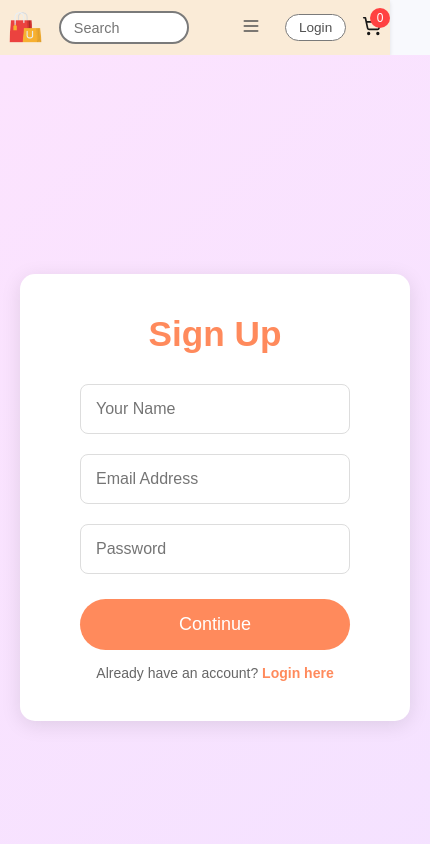
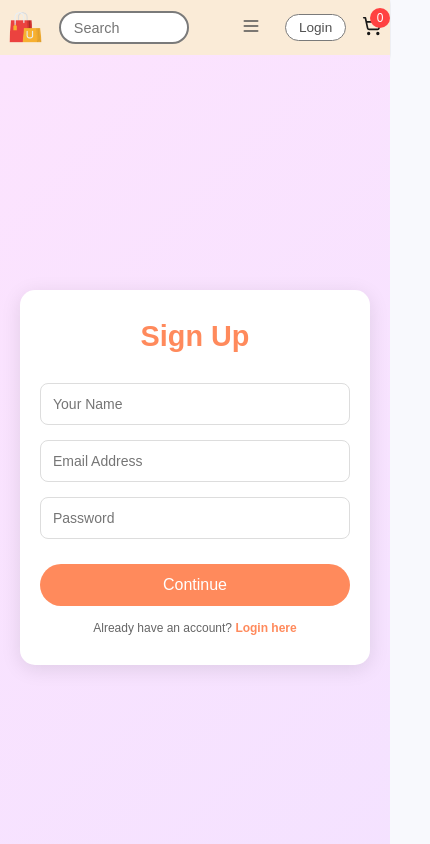
Before and after one commit to sakshamsingh03/Zero-Fashion, a React (Create React App) app: page /login in a window 390 px wide. Shown: the top 844 px of the page, 430 px wide, since content can reach past the window. Built offline with nearby package versions, Linux system fonts and the light colour scheme.

Commit message:
responsive

```diff
--- a/src/Pages/CSS/LoginSignup.css
+++ b/src/Pages/CSS/LoginSignup.css
@@ -4,23 +4,25 @@ body {
     margin: 0;
     padding: 0;
 }
+
 .loginsignup {
     width: 100%;
-    height: 100vh;
+    min-height: 100vh;
     background: linear-gradient(135deg, #fce3fe, #f4e2ff);
     display: flex;
     align-items: center;
     justify-content: center;
     padding: 20px;
+    box-sizing: border-box;
 }
 
-
 .loginsignup-container {
-    width: 500px;
+    width: 100%;
+    max-width: 500px;
     height: auto;
     background: white;
     margin: auto;
-    padding: 40px 60px;
+    padding: 40px 30px;
     box-shadow: 0px 4px 20px rgba(0, 0, 0, 0.1);
     border-radius: 15px;
     text-align: center;
@@ -29,7 +31,7 @@ body {
 .loginsignup-container h1 {
     margin-bottom: 30px;
     color: #ff8a5c;
-    font-size: 2.2rem;
+    font-size: clamp(1.8rem, 4vw, 2.2rem);
     font-weight: 600;
 }
 
@@ -41,11 +43,13 @@ body {
 }
 
 .loginsignup-fields input {
+    width: 100%;
     padding: 15px;
     border: 1px solid #ddd;
     border-radius: 8px;
-    font-size: 16px;
+    font-size: clamp(14px, 2vw, 16px);
     transition: border-color 0.3s ease;
+    box-sizing: border-box;
 }
 
 .loginsignup-fields input:focus {
@@ -60,7 +64,7 @@ body {
     color: white;
     border: none;
     border-radius: 30px;
-    font-size: 18px;
+    font-size: clamp(16px, 2vw, 18px);
     cursor: pointer;
     margin-top: 25px;
     transition: background-color 0.3s ease;
@@ -72,7 +76,7 @@ body {
 
 .loginsignup-login {
     margin-top: 15px;
-    font-size: 14px;
+    font-size: clamp(12px, 2vw, 14px);
     color: #666;
 }
 
@@ -85,29 +89,27 @@ body {
 .loginsignup-login span:hover {
     text-decoration: underline;
 }
+/* Media Queries */
+@media screen and (max-width: 576px) {
+    .loginsignup-container {
+        padding: 30px 20px;
+    }
 
-.loginsignup-agree {
-    display: flex;
-    align-items: center;
-    justify-content: center;
-    margin-top: 20px;
-    font-size: 12px;
-    color: #666;
+    .loginsignup-fields {
+        gap: 15px;
+    }
+
+    .loginsignup-fields input {
+        padding: 12px;
+    }
+
+    .loginsignup-button {
+        padding: 12px;
+    }
 }
 
-.loginsignup-agree input {
-    margin-right: 10px;
+@media screen and (max-width: 350px) {
+    .loginsignup-container {
+        padding: 20px 15px;
+    }
 }
-
-.loginsignup-agree label {
-    color: #555;
-}
-
-.loginsignup-agree a {
-    color: #ff8a5c;
-    text-decoration: none;
-}
-
-.loginsignup-agree a:hover {
-    text-decoration: underline;
-}
```
Also changed, not shown: src/Pages/LoginSignup.jsx (line endings or trailing spaces).
